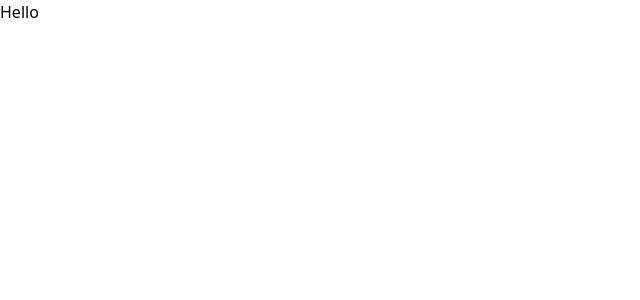
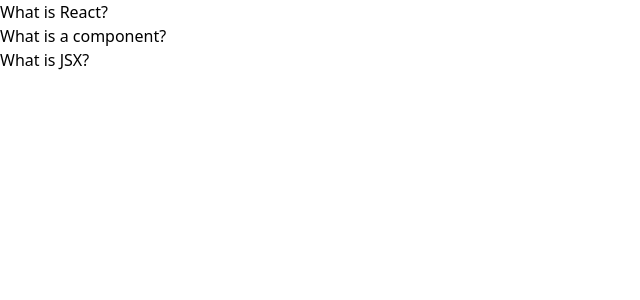
Before and after one commit to PraneethBunny123/All-App, a React (Vite) app: page / in a window 1280 px wide. Shown: the top 300 px of the page, without its empty margins (0-640 px from the left). Built offline with nearby package versions, Linux system fonts and the light colour scheme.

Commit message:
Completed the accordion using useState.

```diff
--- a/src/project-apps/Accordion/RenderList.jsx
+++ b/src/project-apps/Accordion/RenderList.jsx
@@ -1,7 +1,26 @@
+import { useState } from "react"
+import FAQ_DATA from "./faqData"
+
 export default function RenderList() {
+    const [currentData, setCurrentData] = useState(null)
+
+    function handleClick(data) {
+        if(currentData?.id === data.id)
+            setCurrentData(null)
+        else
+            setCurrentData(data)
+    }
+
     return (
         <div>
-            <h1>Hello</h1>
+            <ul>
+                {FAQ_DATA.map((data, index) => (
+                    <li key={index}>
+                        <button onClick={() => handleClick(data)}>{data.question}</button>
+                        {currentData?.id === data.id && <p>{data.answer}</p>}
+                    </li>
+                ))}
+            </ul>
         </div>
     )
 }
--- a/src/project-apps/Accordion/faqData.js
+++ b/src/project-apps/Accordion/faqData.js
@@ -2,4 +2,6 @@ const FAQ_DATA = [
     { id: 1, question: "What is React?", answer: "React is a JavaScript library for building UIs." },
     { id: 2, question: "What is a component?", answer: "Components let you split the UI into reusable pieces." },
     { id: 3, question: "What is JSX?", answer: "JSX is a syntax extension that lets you write HTML in React." },
-  ];
+];
+
+export default FAQ_DATA
```
